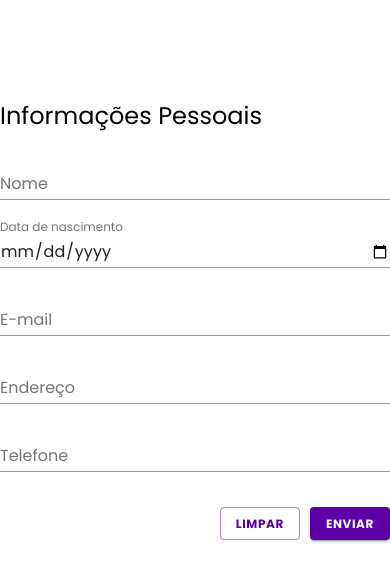
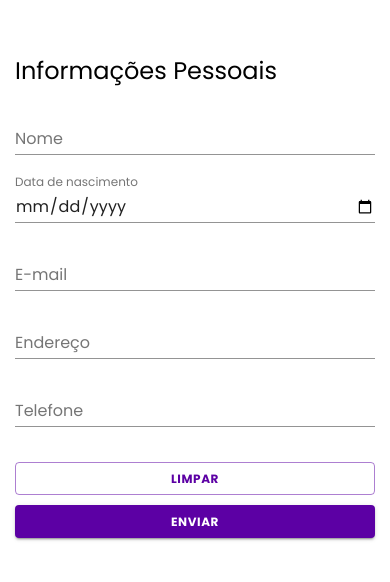
Before and after one commit to arthurBruno/user-form, a React (Create React App) app: page / in a window 390 px wide. Shown: the top 582 px of the page. Built offline with nearby package versions, Linux system fonts and the light colour scheme.

Commit message:
ajuste na responsividade

```diff
--- a/src/pages/Contact.jsx
+++ b/src/pages/Contact.jsx
@@ -9,20 +9,32 @@ import {
 import SuccessSnackbar from '../components/SuccessSnackbar';
 import { isUserValid } from '../functions/validations';
 
-const useStyles = makeStyles({
+const useStyles = makeStyles((theme) => ({
   form: {
     display: 'grid',
     maxWidth: '600px',
-    margin: '100px auto 150px',
+    margin: '100px auto',
     gap: '20px',
+    padding: '15px',
+
+    '@media (max-width:800px)': {
+      margin: '40px auto 50px',
+      '& .MuiTypography-h3': theme.typography.h5,
+    },
   },
   buttons: {
     display: 'flex',
     placeContent: 'flex-end',
     gap: '10px',
     marginTop: '15px',
+
+    '@media (max-width:800px)': {
+      display: 'grid',
+      marginTop: '15px',
+      placeContent: 'normal',
+    },
   }
-});
+}));
 
 const Contact = () => {
   const classes = useStyles();
@@ -56,7 +68,7 @@ const Contact = () => {
   return (
     <>
       <form id="form-user" className={classes.form} onSubmit={handleSubmit}>
-        <Typography variant="h5">Informações Pessoais</Typography>
+        <Typography variant="h3">Informações Pessoais</Typography>
 
         <TextField
           label="Nome"
```
